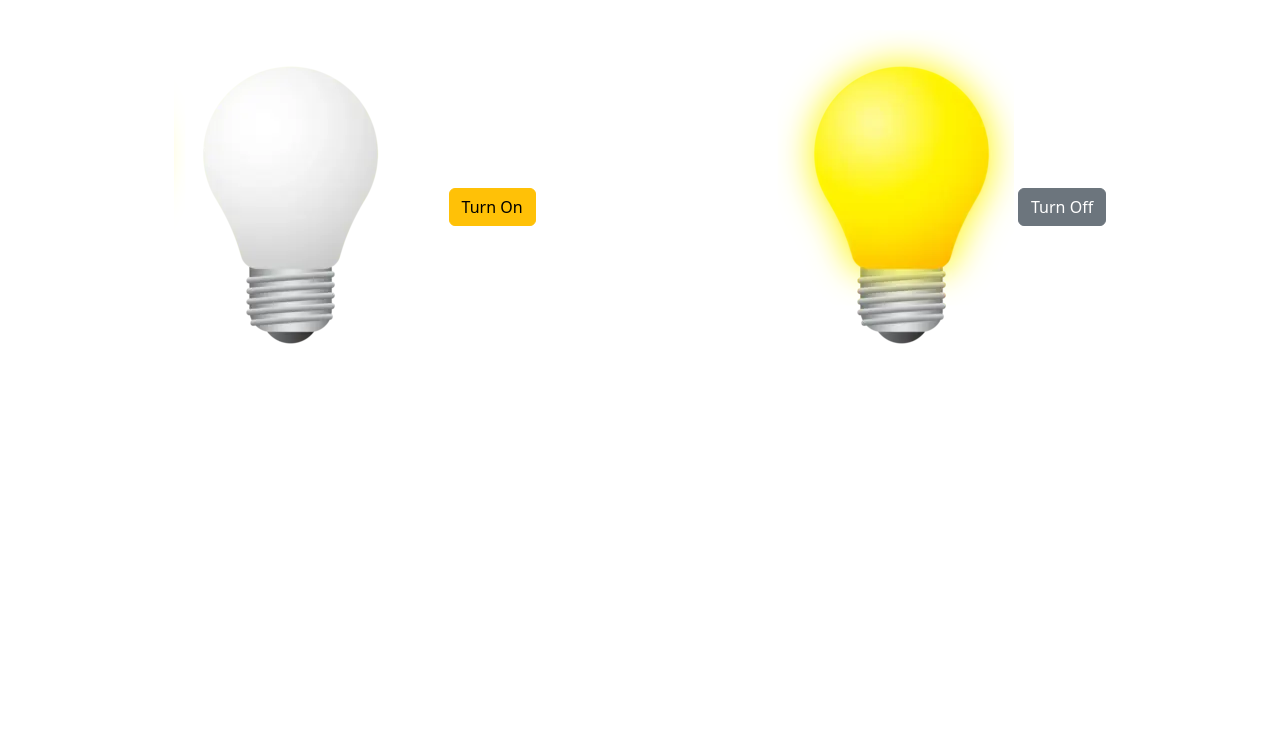
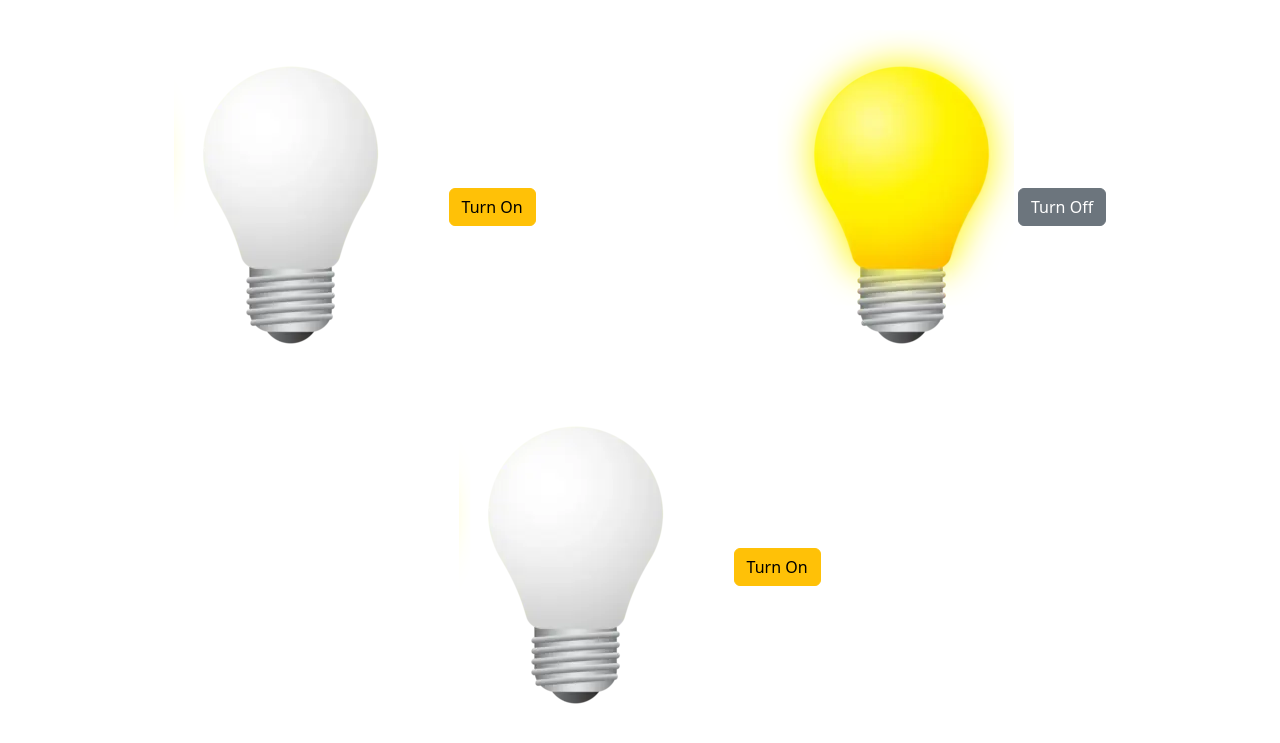
Before and after one commit to aldodenegri/js-dom-1, a plain HTML site: page index.html in a window 1280 px wide. Shown: the part 73-816 px from the top of the page. Drawn offline with nearby package versions, Linux system fonts and the light colour scheme.

Commit message:
inserimento di metodo aggiuntivo per lo switch acceso/spento

```diff
--- a/index.html
+++ b/index.html
@@ -29,7 +29,26 @@
                 </div>
             </div>
         </div>
+        <div class="row text-center">
+            <div class="col">
+                <div id="lamp3">
+                    <div class="">
+                        <img src="./img/white_lamp.png" alt="offLamp" class="img-fluid">
+
+                        <button class="btn btn-warning mt-2" onclick="switchLamp_alt('lamp3',true)">Turn On</button>
+                    </div>
+
+                    <div class="d-none">
+                        <img src="./img/yellow_lamp.png" alt="onLamp" class="img-fluid">
+                        <button class="btn btn-secondary mt-2" onclick="switchLamp_alt('lamp3',false)">Turn Off</button>
+                    </div>
+
+                </div>
+            </div>
+
+        </div>
     </div>
+
     <script src="main.js"></script>
 
 </body>
--- a/main.js
+++ b/main.js
@@ -21,3 +21,17 @@ function switchLamp(lampId) {
                 `;
     }
 }
+function switchLamp_alt(lampId, turnOn) {
+    const container = document.getElementById(lampId);
+    const divs = container.children;
+
+    if (turnOn) {
+
+        divs[0].classList.add('d-none');
+        divs[1].classList.remove('d-none');
+    } else {
+
+        divs[0].classList.remove('d-none');
+        divs[1].classList.add('d-none');
+    }
+}
```
Lines whose indentation alone changed are shown as unchanged.
